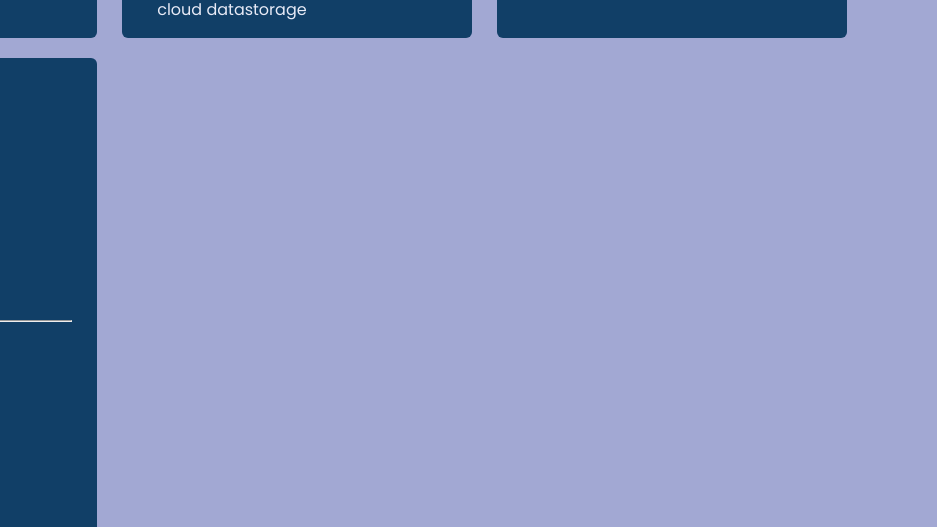
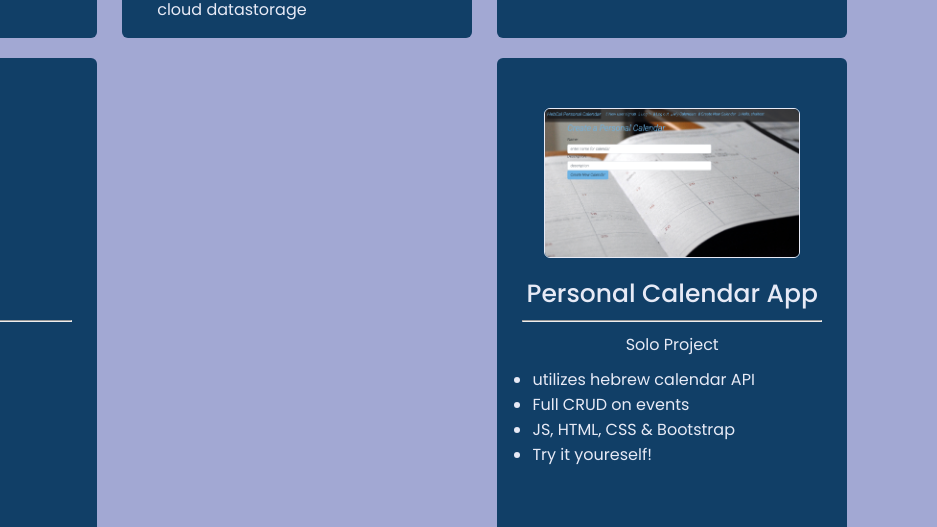
Before and after one commit to shaialoni/Personal-website, a plain HTML site: page index.html in a window 1280 px wide. Shown: the part 2296-2823 px from the top of the page, 343-1280 px from the left. Drawn offline with nearby package versions, Linux system fonts and the light colour scheme.

Commit message:
added project

```diff
--- a/index.html
+++ b/index.html
@@ -157,6 +157,21 @@
                         </p>
                     </div>
                 </div>
+                <div class="card">
+                    <div class="box">
+                        <a href="https://calendar-api-app.fly.dev/cal" target="_blank"><img src="images/calendarapp.png" alt=""></a>
+                        <div class="text">Personal Calendar App</div>
+                        <hr/>
+                        <p>Solo Project
+                            <ul>
+                                <li>utilizes hebrew calendar API</li>
+                                <li>Full CRUD on events</li>
+                                <li>JS, HTML, CSS & Bootstrap</li>
+                                <li>Try it youreself!</li>
+                            </ul>
+                        </p>
+                    </div>
+                </div>
             </div>
         </div>
     </section>
```
Also changed, not shown: images/calendarapp.png (added).
